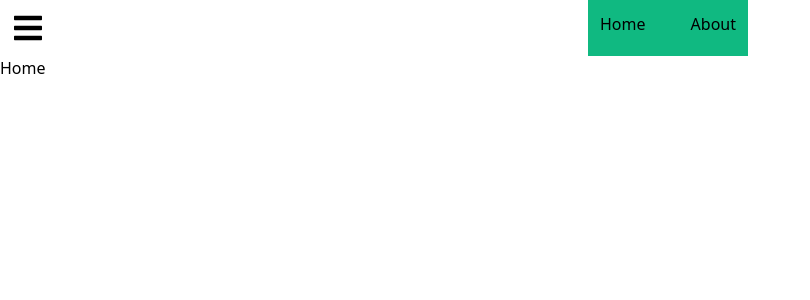
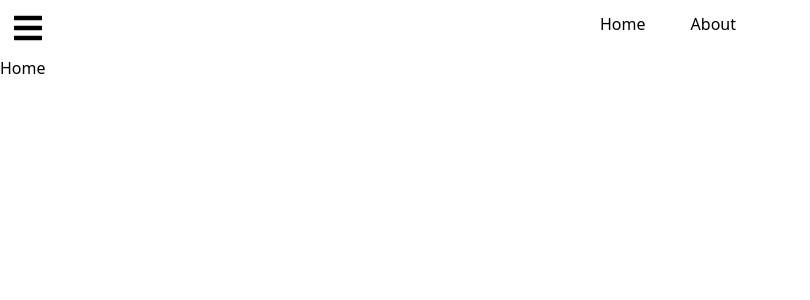
Before and after one commit to Amaterasu10/react-portfolio-vite, a React (Vite) app: page / in a window 1280 px wide. Shown: the top 300 px of the page, without its empty margins (0-810 px from the left). Built offline with nearby package versions, Linux system fonts and the light colour scheme.

Commit message:
removed emerald bg on nav ul

```diff
--- a/src/index.css
+++ b/src/index.css
@@ -4,7 +4,7 @@
 
 @layer components {
   .nav__ul {
-    @apply flex justify-between w-40 mx-auto bg-emerald-500;
+    @apply flex justify-between w-40 mx-auto;
   }
 }
 
```
